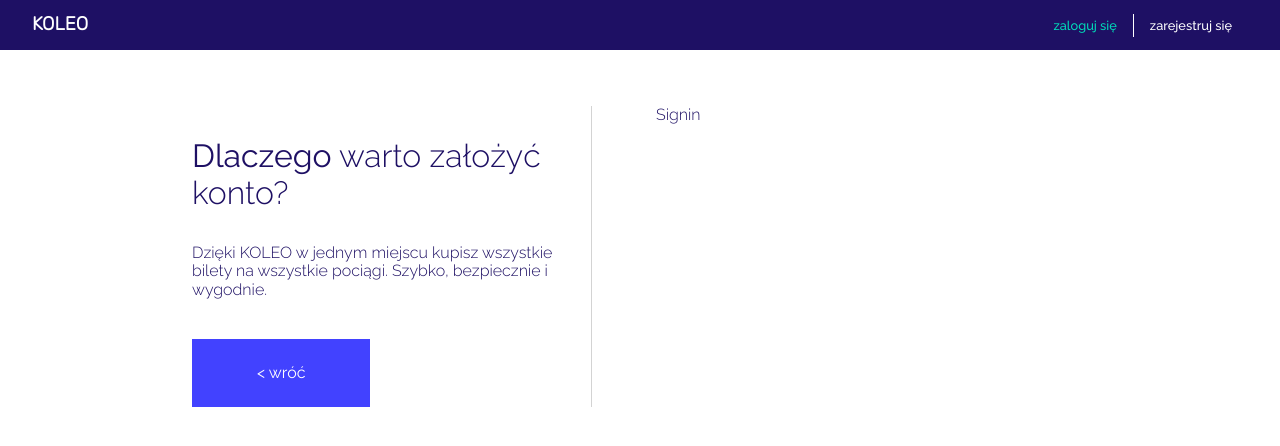
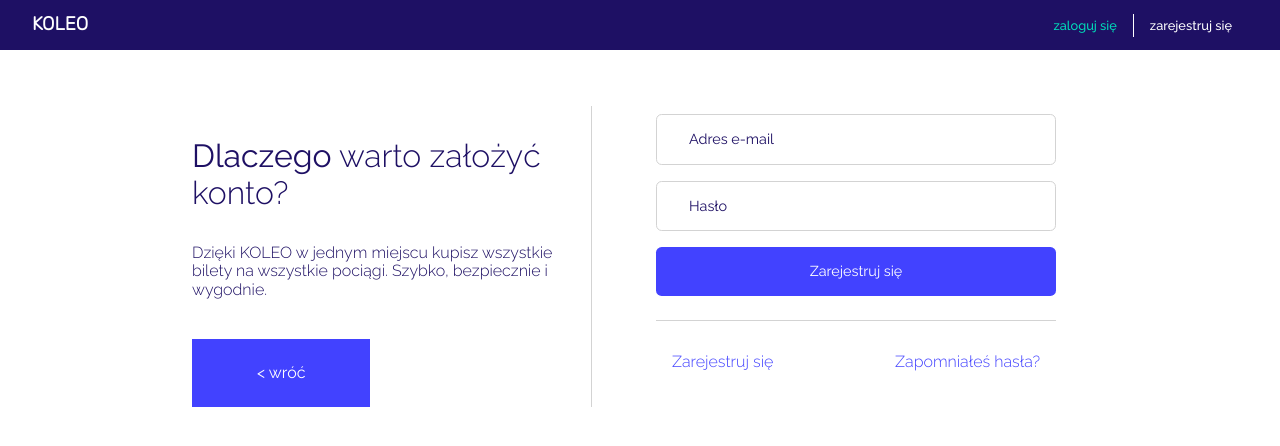
Before and after one commit to marcinwilkdev/koleo-clone-frontend, a React (Create React App) app: page /signin in a window 1280 px wide. Shown: the top 446 px of the page. Built offline with nearby package versions, Linux system fonts and the light colour scheme.

Commit message:
create signin form

```diff
--- a/src/components/Auth/Signin.tsx
+++ b/src/components/Auth/Signin.tsx
@@ -1,9 +1,24 @@
-import React from 'react';
+import React from "react";
+import { Link } from "react-router-dom";
+import Button from "../UI/Button/Button";
+import Input from "../UI/Input/Input";
+
+import classes from "./styles/Signin.module.css";
 
 const Signin: React.FC = () => {
     return (
-        <div>Signin</div>
+        <div className={classes.signin}>
+            <form>
+                <Input type="email" placeholder="Adres e-mail" />
+                <Input type="password" placeholder="Hasło" />
+                <Button type="submit">Zarejestruj się</Button>
+            </form>
+            <div className={classes.bottom}>
+                <Link to="/signup">Zarejestruj się</Link>
+                <Link to="/password/send">Zapomniałeś hasła?</Link>
+            </div>
+        </div>
     );
-}
+};
 
 export default Signin;
--- /dev/null
+++ b/src/components/Auth/styles/Signin.module.css
@@ -0,0 +1,46 @@
+.signin form {
+    border-bottom: 1px solid lightgray;
+
+    padding-bottom: 1rem;
+}
+
+.signin input,
+.signin button {
+    width: 100%;
+
+    border-radius: 0.35rem;
+
+    margin: 0.5rem 0;
+}
+
+.signin button {
+    text-align: center;
+
+    background-color: rgb(66, 66, 255);
+}
+
+.signin button:hover,
+.signin button:active {
+    background-color: rgb(45, 45, 170);
+}
+
+.signin button:disabled {
+    background-color: rgb(163, 184, 255);
+}
+
+.bottom {
+    margin-top: 1rem;
+
+    padding: 1rem;
+
+    display: flex;
+    justify-content: space-between;
+}
+
+.signin a {
+    color: rgb(66, 66, 255);
+}
+
+.signin a:hover {
+    color: rgb(51, 194, 161);
+}
```
Also changed, not shown: todo.txt.
